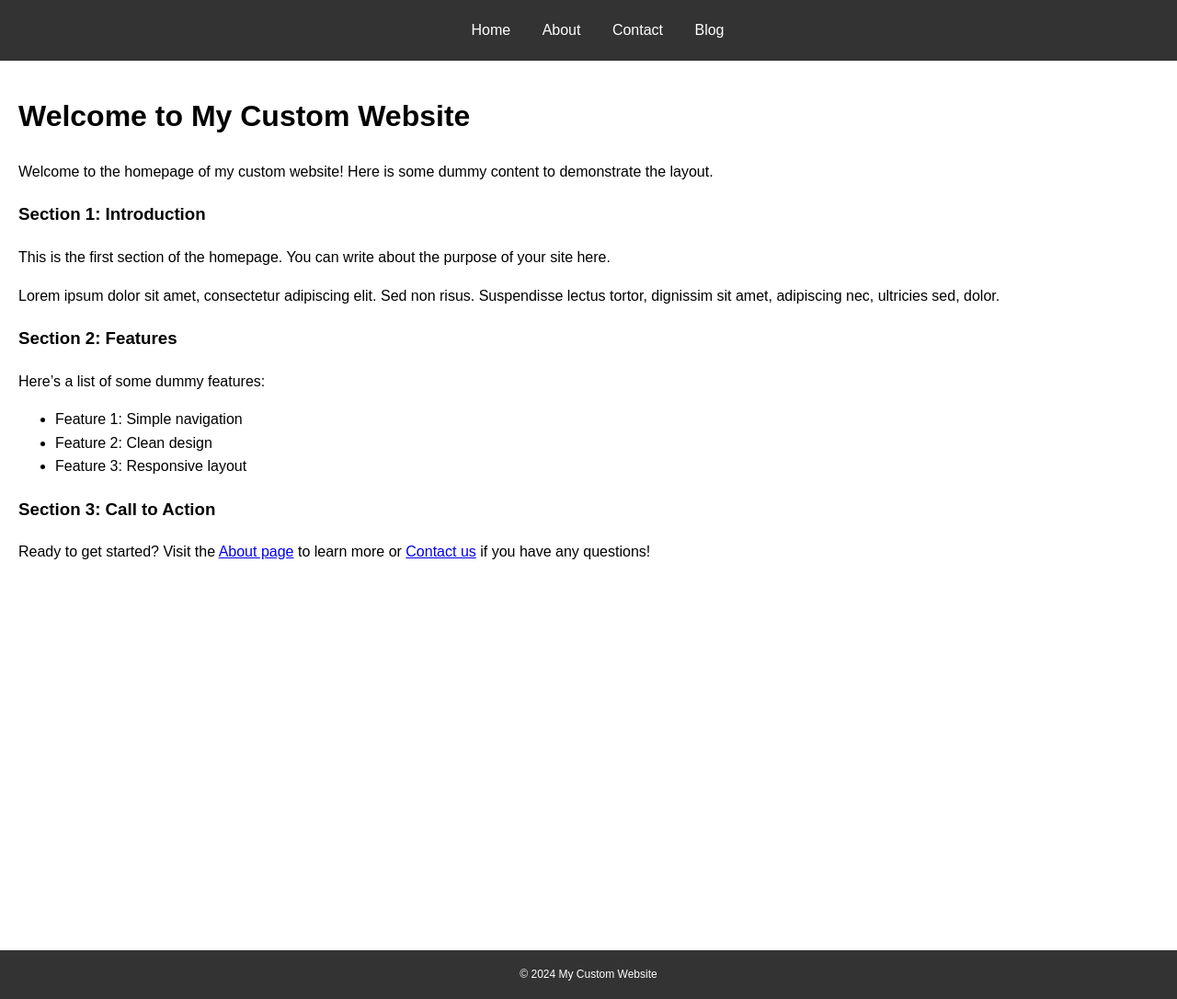
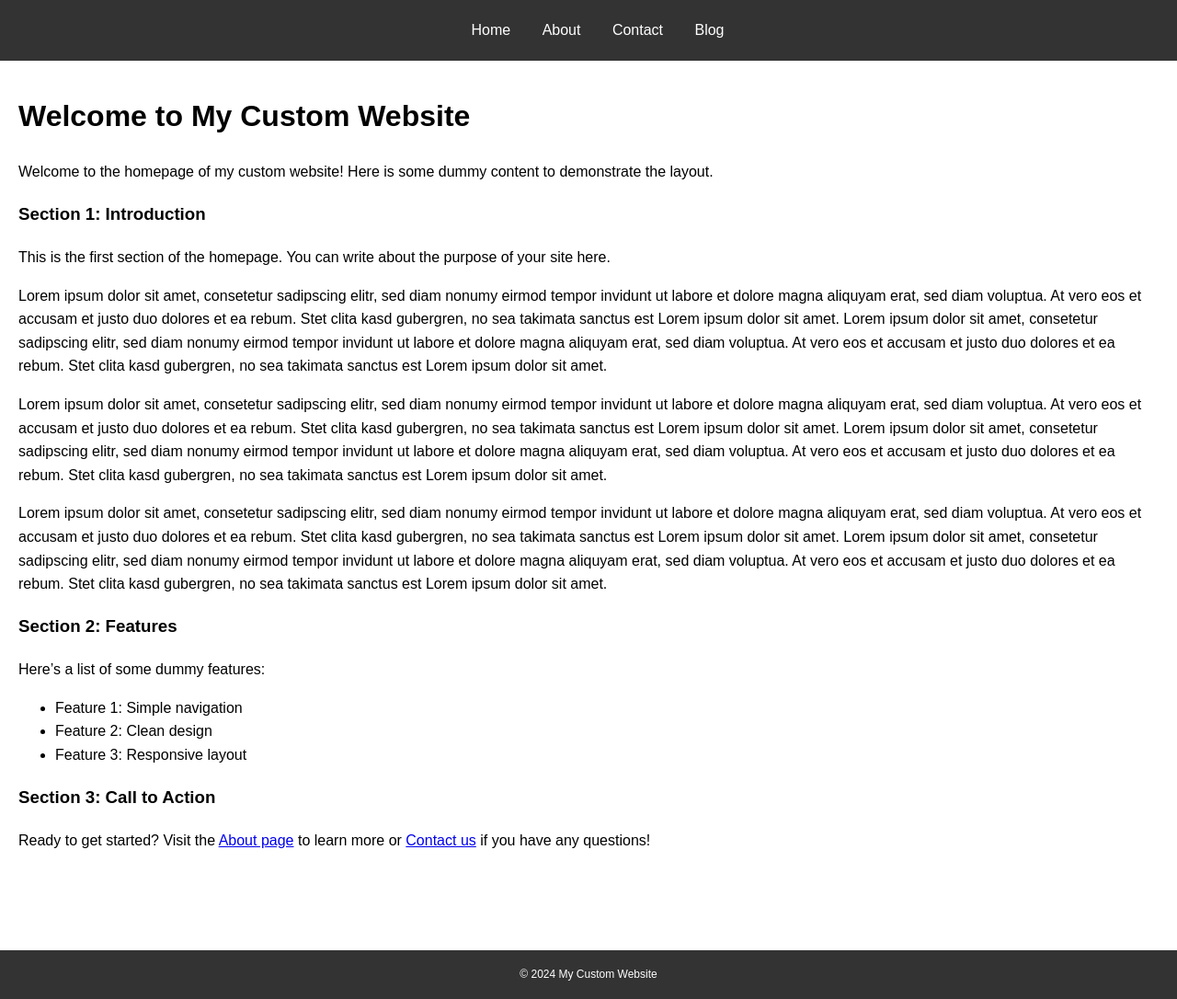
Before and after one commit to schminho/schminho.github.io, a Jekyll site: the page built from index.md, in a window 1280 px wide and 1086 px high. Shown: the whole window at 92% size. Built offline with Jekyll 4.4.1, drawn with Linux system fonts in a browser that asks for light colours.

Commit message:
Update index.md

```diff
--- a/index.md
+++ b/index.md
@@ -10,7 +10,11 @@
 ### Section 1: Introduction
 This is the first section of the homepage. You can write about the purpose of your site here.
 
-Lorem ipsum dolor sit amet, consectetur adipiscing elit. Sed non risus. Suspendisse lectus tortor, dignissim sit amet, adipiscing nec, ultricies sed, dolor.
+Lorem ipsum dolor sit amet, consetetur sadipscing elitr, sed diam nonumy eirmod tempor invidunt ut labore et dolore magna aliquyam erat, sed diam voluptua. At vero eos et accusam et justo duo dolores et ea rebum. Stet clita kasd gubergren, no sea takimata sanctus est Lorem ipsum dolor sit amet. Lorem ipsum dolor sit amet, consetetur sadipscing elitr, sed diam nonumy eirmod tempor invidunt ut labore et dolore magna aliquyam erat, sed diam voluptua. At vero eos et accusam et justo duo dolores et ea rebum. Stet clita kasd gubergren, no sea takimata sanctus est Lorem ipsum dolor sit amet.
+
+Lorem ipsum dolor sit amet, consetetur sadipscing elitr, sed diam nonumy eirmod tempor invidunt ut labore et dolore magna aliquyam erat, sed diam voluptua. At vero eos et accusam et justo duo dolores et ea rebum. Stet clita kasd gubergren, no sea takimata sanctus est Lorem ipsum dolor sit amet. Lorem ipsum dolor sit amet, consetetur sadipscing elitr, sed diam nonumy eirmod tempor invidunt ut labore et dolore magna aliquyam erat, sed diam voluptua. At vero eos et accusam et justo duo dolores et ea rebum. Stet clita kasd gubergren, no sea takimata sanctus est Lorem ipsum dolor sit amet.
+
+Lorem ipsum dolor sit amet, consetetur sadipscing elitr, sed diam nonumy eirmod tempor invidunt ut labore et dolore magna aliquyam erat, sed diam voluptua. At vero eos et accusam et justo duo dolores et ea rebum. Stet clita kasd gubergren, no sea takimata sanctus est Lorem ipsum dolor sit amet. Lorem ipsum dolor sit amet, consetetur sadipscing elitr, sed diam nonumy eirmod tempor invidunt ut labore et dolore magna aliquyam erat, sed diam voluptua. At vero eos et accusam et justo duo dolores et ea rebum. Stet clita kasd gubergren, no sea takimata sanctus est Lorem ipsum dolor sit amet.
 
 ### Section 2: Features
 Here's a list of some dummy features:
```
